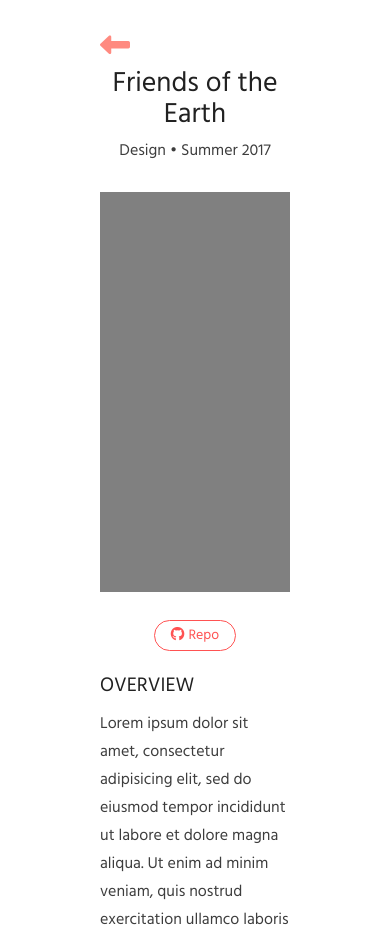
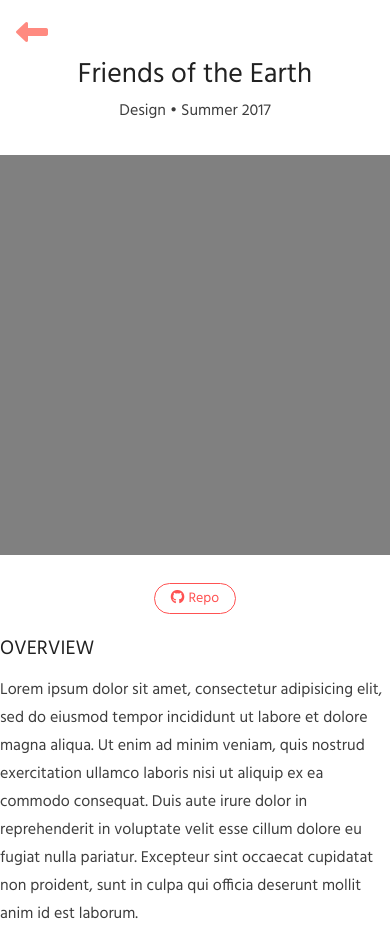
Before and after one commit to carol-yao/wip-website, a website: page foe.html in a window 390 px wide. Shown: the top 931 px of the page. Drawn offline with nearby package versions, Linux system fonts and the light colour scheme; a script that the page names is missing.

Commit message:
fixed arrow in nav bar to be responsive on mobile

```diff
--- a/css/styles.css
+++ b/css/styles.css
@@ -84,11 +84,11 @@
 }
 
 .intro-wrapper {
-  padding: 6.5em 100px 2.5em; /* change for responsive */
+  padding: 6.5em 100px 2.5em;
 }
 
 .project-section-wrapper {
-  padding: 1em 100px; /* change for responsive */
+  padding: 1em 100px;
 }
 
 i {
@@ -157,11 +157,11 @@
 /* --------------------------------------------- */
 /* Project Pages */
 
-.p-body {
-  padding: 3em 10em;
+/* Project Buttons */
+.fa-long-arrow-left {
+  margin: 16px 0 0 56px;
 }
 
-/* Project Buttons */
 .p-buttons-wrapper {
   text-align: center;
 }
@@ -252,7 +252,14 @@
   background-size: cover;
 }
 
-@media only screen and (max-width : 450px) {
+
+@media only screen and (max-width : 768px) {
+  .fa-long-arrow-left {
+    margin: 16px 0 0 24px;
+  }
+}
+
+@media only screen and (max-width : 576px) {
   .intro-wrapper {
     padding: 6.5em 16px 2.5em; /* change for responsive */
   }
@@ -271,4 +278,8 @@
     margin: 0 8px;
     float: none;
   }
+
+  .fa-long-arrow-left {
+    margin: 16px 0 0 16px;
+  }
 }
--- a/foe.html
+++ b/foe.html
@@ -7,14 +7,9 @@
   <meta name="description" content="">
   <meta name="author" content="">
   <title>Carol Yao • Friends of the Earth</title>
-  <link href="vendor/bootstrap/css/bootstrap.min.css" rel="stylesheet">
   <link href="https://fonts.googleapis.com/css?family=Hind" rel="stylesheet">
-  <link rel="stylesheet" href="vendor/font-awesome/css/font-awesome.min.css">
   <link rel="stylesheet" href="css/animate.css">
   <script src="https://use.fontawesome.com/a9709a8405.js"></script>
-  <script src="vendor/jquery/jquery.min.js"></script>
-  <script src="vendor/bootstrap/js/bootstrap.min.js"></script>
-  <script src="https://cdnjs.cloudflare.com/ajax/libs/jquery-easing/1.3/jquery.easing.min.js"></script>
   <link rel="stylesheet" href="https://maxcdn.bootstrapcdn.com/bootstrap/4.0.0-alpha.6/css/bootstrap.min.css" integrity="sha384-rwoIResjU2yc3z8GV/NPeZWAv56rSmLldC3R/AZzGRnGxQQKnKkoFVhFQhNUwEyJ" crossorigin="anonymous">
   <link href="css/styles.css" rel="stylesheet">
   <script src="https://code.jquery.com/jquery-3.1.1.slim.min.js" integrity="sha384-A7FZj7v+d/sdmMqp/nOQwliLvUsJfDHW+k9Omg/a/EheAdgtzNs3hpfag6Ed950n" crossorigin="anonymous"></script>
@@ -22,9 +17,9 @@
   <script src="https://maxcdn.bootstrapcdn.com/bootstrap/4.0.0-alpha.6/js/bootstrap.min.js" integrity="sha384-vBWWzlZJ8ea9aCX4pEW3rVHjgjt7zpkNpZk+02D9phzyeVkE+jo0ieGizqPLForn" crossorigin="anonymous"></script>
   <!--  add google analytics ? -->
 </head>
-<body class="p-body">
+<body>
   <nav>
-    <a href="index.html"><i class="fa fa-long-arrow-left fa-3x" aria-hidden="true"></i></a>
+    <a href="index.html"><i class="fa fa-long-arrow-left fa-2x" aria-hidden="true"></i></a>
   </nav>
   <div class="container-fluid main-body">
     <h1 class="p-name">Friends of the Earth</h1>
```
Also changed, not shown: connection.html (+2 -7 lines), defender.html (+2 -7 lines), hourglass.html (+2 -7 lines), remindr.html (+2 -7 lines), settlers.html (+2 -7 lines), snag.html (+2 -7 lines), somo.html (+2 -7 lines), wistem.html (+2 -7 lines).
